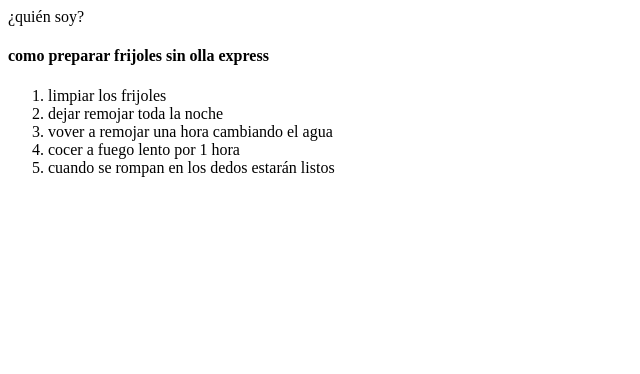
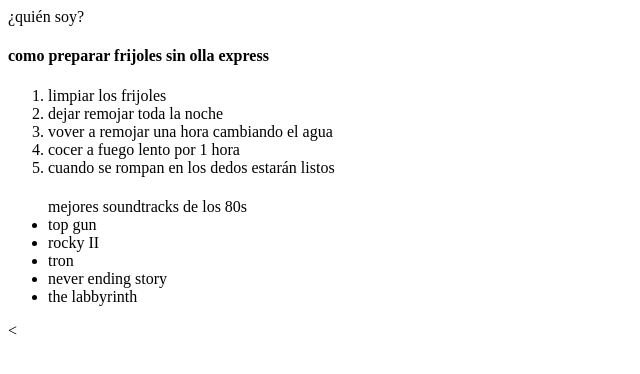
Before and after one commit to danieltroyo/webdev2020, a plain HTML site: page profile.html in a window 1280 px wide. Shown: the whole page, without its empty margins (0-640 px from the left). Drawn offline with Linux system fonts and the light colour scheme.

Commit message:
mas soundtracks

```diff
--- a/profile.html
+++ b/profile.html
@@ -8,5 +8,14 @@
     <li>cocer a fuego lento por 1 hora</li>
     <li>cuando se rompan en los dedos estarán listos</li>
 </ol>
+<h4></h4>
+<ul>mejores soundtracks de los 80s
+    <li>top gun</li>
+    <li>rocky II</li>
+    <li>tron</li>
+    <li>never ending story</li>
+    <li>the labbyrinth</li>
+</ul>
+<
 <title>perfil</title>
 <a href="index.html"></a>
```
